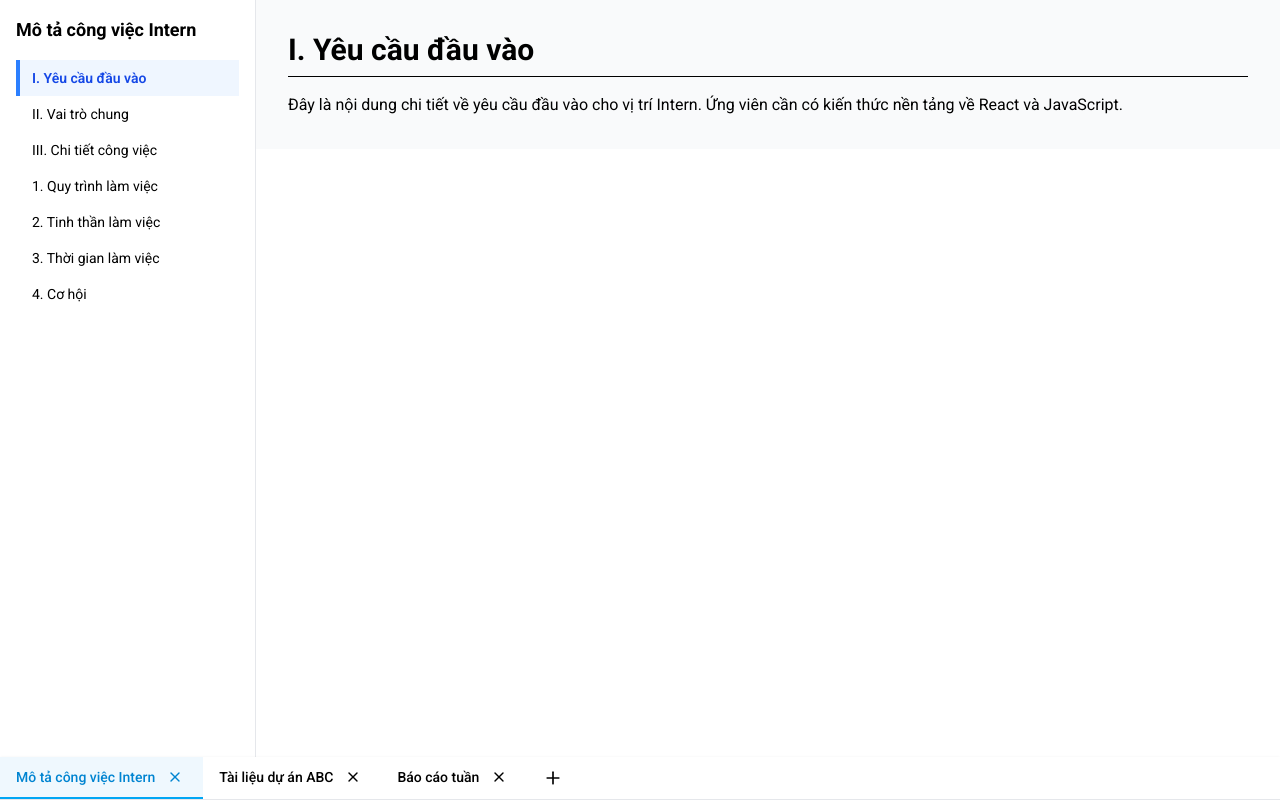
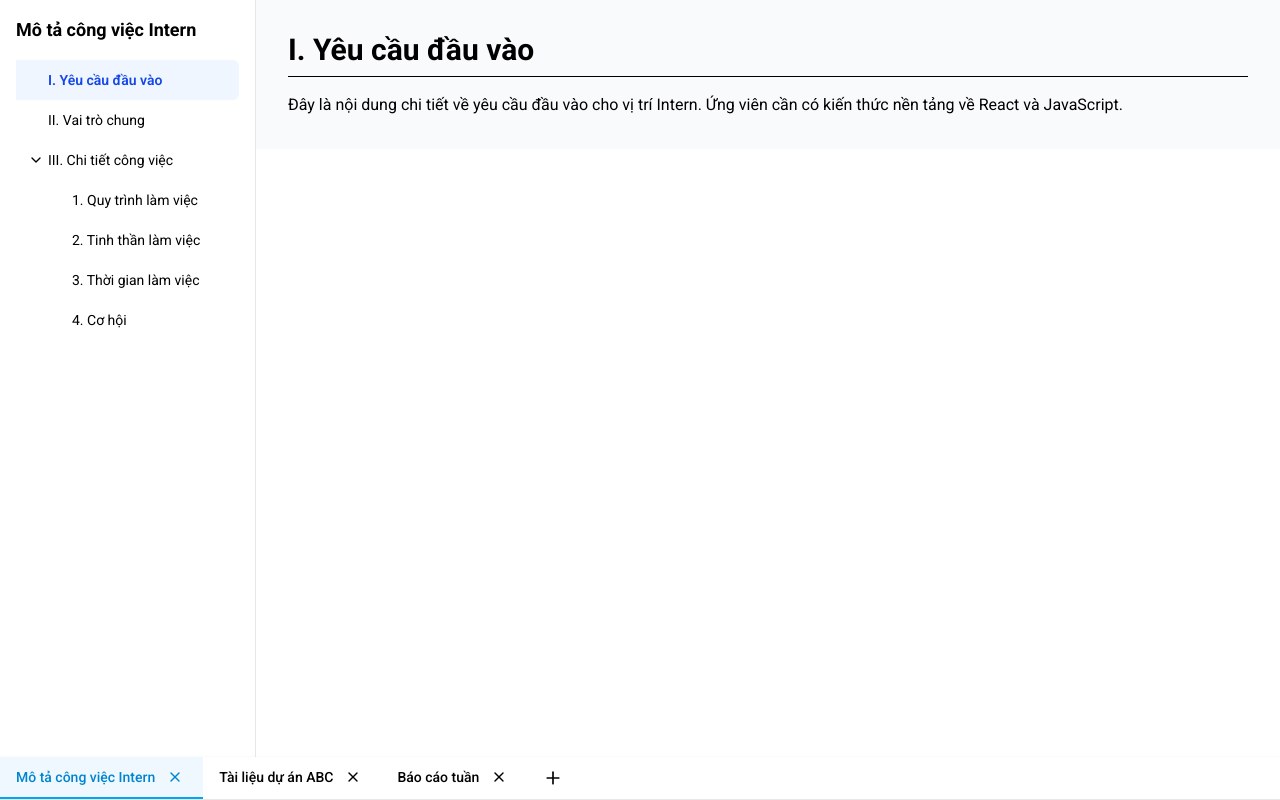
Before and after one commit to duythinh26/Google-Docs-UI, a React (Vite) app: page / in a window 1280 px wide. Built offline with nearby package versions, Linux system fonts and the light colour scheme.

Commit message:
create parent children relationship for tab

```diff
--- a/src/assets/assets.js
+++ b/src/assets/assets.js
@@ -8,18 +8,20 @@ export const initialTabs = [
             {
                 id: nanoid(5),
                 title: 'I. Yêu cầu đầu vào',
-                content: 'Đây là nội dung chi tiết về yêu cầu đầu vào cho vị trí Intern. Ứng viên cần có kiến thức nền tảng về React và JavaScript.'
+                content: 'Đây là nội dung chi tiết về yêu cầu đầu vào cho vị trí Intern. Ứng viên cần có kiến thức nền tảng về React và JavaScript.',
+                children: []
             },
             {
                 id: nanoid(5),
                 title: 'II. Vai trò chung',
-                content: 'Vai trò chung của vị trí Intern bao gồm hỗ trợ team phát triển, tham gia vào các dự án thực tế và học hỏi kinh nghiệm từ các thành viên trong nhóm.'
+                content: 'Vai trò chung của vị trí Intern bao gồm hỗ trợ team phát triển, tham gia vào các dự án thực tế và học hỏi kinh nghiệm từ các thành viên trong nhóm.',
+                children: []
             },
             {
                 id: nanoid(5),
                 title: 'III. Chi tiết công việc',
-                content: 'Chi tiết công việc sẽ bao gồm việc viết code, tham gia họp nhóm, và hoàn thành các nhiệm vụ được giao đúng hạn.'
-            },
+                content: 'Chi tiết công việc sẽ bao gồm việc viết code, tham gia họp nhóm, và hoàn thành các nhiệm vụ được giao đúng hạn.',
+                children: [
                     {
                         id: nanoid(5),
                         title: '1. Quy trình làm việc',
@@ -40,6 +42,8 @@ export const initialTabs = [
                         title: '4. Cơ hội',
                         content: 'Cơ hội phát triển nghề nghiệp, học hỏi từ các chuyên gia trong ngành và có thể được cân nhắc cho vị trí chính thức sau kỳ thực tập.'
                     }
+                ]
+            }
         ],
     },
     {
@@ -49,17 +53,20 @@ export const initialTabs = [
             {
                 id: nanoid(5),
                 title: 'A. Giới thiệu',
-                content: 'Dự án ABC nhằm mục tiêu phát triển một ứng dụng web hiện đại sử dụng React và Node.js để quản lý công việc hiệu quả.'
+                content: 'Dự án ABC nhằm mục tiêu phát triển một ứng dụng web hiện đại sử dụng React và Node.js để quản lý công việc hiệu quả.',
+                children: [],
             },
             {
                 id: nanoid(5),
                 title: 'B. Phân tích yêu cầu',
-                content: 'Yêu cầu chính của dự án bao gồm giao diện người dùng thân thiện, khả năng mở rộng và tích hợp với các dịch vụ bên thứ ba như Google Calendar và Slack.'
+                content: 'Yêu cầu chính của dự án bao gồm giao diện người dùng thân thiện, khả năng mở rộng và tích hợp với các dịch vụ bên thứ ba như Google Calendar và Slack.',
+                children: [],
             },
             {
                 id: nanoid(5),
                 title: 'C. Thiết kế cơ sở dữ liệu',
-                content: 'Cơ sở dữ liệu sẽ được thiết kế sử dụng MongoDB, với các bảng chính bao gồm Users, Projects, Tasks và Comments để lưu trữ thông tin người dùng và công việc.'
+                content: 'Cơ sở dữ liệu sẽ được thiết kế sử dụng MongoDB, với các bảng chính bao gồm Users, Projects, Tasks và Comments để lưu trữ thông tin người dùng và công việc.',
+                children: [],
             }
         ]
     },
@@ -70,17 +77,20 @@ export const initialTabs = [
             {
                 id: nanoid(5),
                 title: 'Tuần 1',
-                content: 'Trong tuần 1, tôi đã hoàn thành việc tìm hiểu về yêu cầu dự án và thiết lập môi trường phát triển. Tôi cũng đã bắt đầu làm quen với codebase hiện tại và tham gia vào các cuộc họp nhóm để hiểu rõ hơn về tiến độ dự án.'
+                content: 'Trong tuần 1, tôi đã hoàn thành việc tìm hiểu về yêu cầu dự án và thiết lập môi trường phát triển. Tôi cũng đã bắt đầu làm quen với codebase hiện tại và tham gia vào các cuộc họp nhóm để hiểu rõ hơn về tiến độ dự án.',
+                children: [],
             },
             {
                 id: nanoid(5),
                 title: 'Tuần 2',
-                content: 'Tuần 2 tập trung vào việc phát triển các tính năng cơ bản của ứng dụng, bao gồm tạo, chỉnh sửa và xóa công việc. Tôi đã gặp một số thách thức với việc tích hợp API bên thứ ba, nhưng đã giải quyết được thông qua việc tham khảo tài liệu và hỏi ý kiến đồng đội.'
+                content: 'Tuần 2 tập trung vào việc phát triển các tính năng cơ bản của ứng dụng, bao gồm tạo, chỉnh sửa và xóa công việc. Tôi đã gặp một số thách thức với việc tích hợp API bên thứ ba, nhưng đã giải quyết được thông qua việc tham khảo tài liệu và hỏi ý kiến đồng đội.',
+                children: [],
             },
             {
                 id: nanoid(5),
                 title: 'Tuần 3',
-                content: 'Trong tuần 3, tôi đã hoàn thiện các tính năng còn lại và bắt đầu viết các bài kiểm thử để đảm bảo chất lượng mã nguồn. Tôi cũng đã tham gia vào quá trình đánh giá mã nguồn với các thành viên trong nhóm để nhận phản hồi và cải thiện kỹ năng lập trình của mình.'
+                content: 'Trong tuần 3, tôi đã hoàn thiện các tính năng còn lại và bắt đầu viết các bài kiểm thử để đảm bảo chất lượng mã nguồn. Tôi cũng đã tham gia vào quá trình đánh giá mã nguồn với các thành viên trong nhóm để nhận phản hồi và cải thiện kỹ năng lập trình của mình.',
+                children: [],
             }
         ]
     },
--- /dev/null
+++ b/src/components/SectionItem.jsx
@@ -0,0 +1,65 @@
+import clsx from 'clsx';
+import React, { useState } from 'react'
+import { useTabs } from '../hooks/useTabs';
+import { ChevronRight, Plus } from 'lucide-react';
+
+const SectionItem = ({ section, level = 0 }) => {
+    const { activeSectionId, setActiveSectionId, addSection, activeTabId } = useTabs()
+    const [isExpanded, setIsExpanded] = useState(true)
+
+    const hasChildren = section.children && section.children.length > 0;
+    const canAddChildren = true; // Allow adding children to all sections for now
+
+    const handleToggle = () => {
+        if (hasChildren) {
+            setIsExpanded(!isExpanded)
+        }
+    }
+
+    return (
+        <div>
+            <div
+                className={clsx(
+                    'group flex items-center justify-between px-3 py-2 text-sm cursor-pointer rounded-r-md',
+                    {
+                        'bg-blue-50 text-blue-700 font-semibold': section.id === activeSectionId,
+                        'hover:bg-gray-100': section.id !== activeSectionId,
+                    }
+                )}
+                style={{ paddingLeft: `${0.75 + level * 1.5}rem` }} // Indent for child levels
+                onClick={() => setActiveSectionId(section.id)}
+            >
+                <div className="flex items-center">
+                    {hasChildren && (
+                        <ChevronRight
+                            className={clsx('mr-1 h-4 w-4 transition-transform', { 'rotate-90': isExpanded })}
+                            onClick={(e) => { e.stopPropagation(); handleToggle(); }}
+                        />
+                    )}
+                    <span className={clsx({ 'ml-5': !hasChildren })}>{section.title}</span>
+                </div>
+                {canAddChildren && (
+                    <button
+                        onClick={(e) => {
+                            e.stopPropagation();
+                            addSection(activeTabId, section.id);
+                        }}
+                        className="p-1 opacity-0 rounded-full group-hover:opacity-100 hover:bg-gray-300/50 transition-opacity cursor-pointer"
+                    >
+                        <Plus className="h-4 w-4" />
+                    </button>
+                )}
+            </div>
+
+            {isExpanded && hasChildren && (
+                <div className="flex flex-col">
+                    {section.children.map((childSection) => (
+                        <SectionItem key={childSection.id} section={childSection} level={level + 1} />
+                    ))}
+                </div>
+            )}
+        </div>
+    )
+}
+
+export default SectionItem
--- a/src/components/TabContent.jsx
+++ b/src/components/TabContent.jsx
@@ -1,14 +1,14 @@
 import React from 'react'
 import { useTabs } from '../hooks/useTabs.js';
 import EmptyState from './EmptyState';
-import clsx from 'clsx';
+import SectionItem from './SectionItem.jsx';
 
 const TabContent = () => {
-    const { tabs, activeTabId, activeSectionId, setActiveSectionId } = useTabs()
-    const activeTab = tabs.find((tab) => tab.id === activeTabId);
+    const { tabs, activeTabId } = useTabs()
+    const activeTab = tabs.find((tab) => tab.id === activeTabId)
 
     if (!activeTab) {
-        return <EmptyState />
+        return null;
     }
 
     return (
@@ -16,19 +16,7 @@ const TabContent = () => {
             <h2 className="font-bold text-lg mb-4 truncate">{activeTab.title}</h2>
             <div className="flex flex-col">
                 {activeTab.sections.map((section) => (
-                    <div
-                        key={section.id}
-                        onClick={() => setActiveSectionId(section.id)}
-                        className={clsx(
-                            'px-3 py-2 text-sm cursor-pointer border-l-4',
-                            {
-                                'border-blue-500 bg-blue-50 text-blue-700 font-semibold': section.id === activeSectionId, // Highlight section đầu tiên
-                                'border-transparent hover:bg-gray-100': section.id !== activeSectionId,
-                            }
-                        )}
-                    >
-                        {section.title}
-                    </div>
+                    <SectionItem key={section.id} section={section} />
                 ))}
             </div>
         </div>
--- a/src/contexts/TabsContextProvider.jsx
+++ b/src/contexts/TabsContextProvider.jsx
@@ -60,6 +60,39 @@ export const TabsProvider = ({ children }) => {
         setTabs(newTabs)
     }
 
+    const addSection = (tabId, parentSectionId) => {
+        const findAndAdd = (sections, parentId) => {
+            for (const section of sections) {
+                if (section.id === parentId) {
+                    const newSection = {
+                        id: nanoid(5),
+                        title: `Mục con mới`,
+                        content: 'Nội dung cho mục con mới.'
+                    };
+                    // Make sure the children property exists
+                    if (!section.children) {
+                        section.children = []
+                    }
+                    section.children.push(newSection);
+                    return true;
+                }
+                if (section.children && findAndAdd(section.children, parentId)) {
+                    return true;
+                }
+            }
+            return false;
+        }
+
+        setTabs(prevTabs => {
+            const newTabs = JSON.parse(JSON.stringify(prevTabs)) // Deep copy to avoid direct state mutation
+            const tabToUpdate = newTabs.find(tab => tab.id === tabId)
+            if (tabToUpdate) {
+                findAndAdd(tabToUpdate.sections, parentSectionId)
+            }
+            return newTabs
+        })
+    }
+
     const value = useMemo(() => ({
         tabs,
         activeTabId,
@@ -68,7 +101,8 @@ export const TabsProvider = ({ children }) => {
         setActiveSectionId,
         addTab,
         removeTab,
-    // eslint-disable-next-line react-hooks/exhaustive-deps
+        addSection,
+        // eslint-disable-next-line react-hooks/exhaustive-deps
     }), [tabs, activeTabId, activeSectionId])
 
     return (
```
Lines whose indentation alone changed are shown as unchanged.
